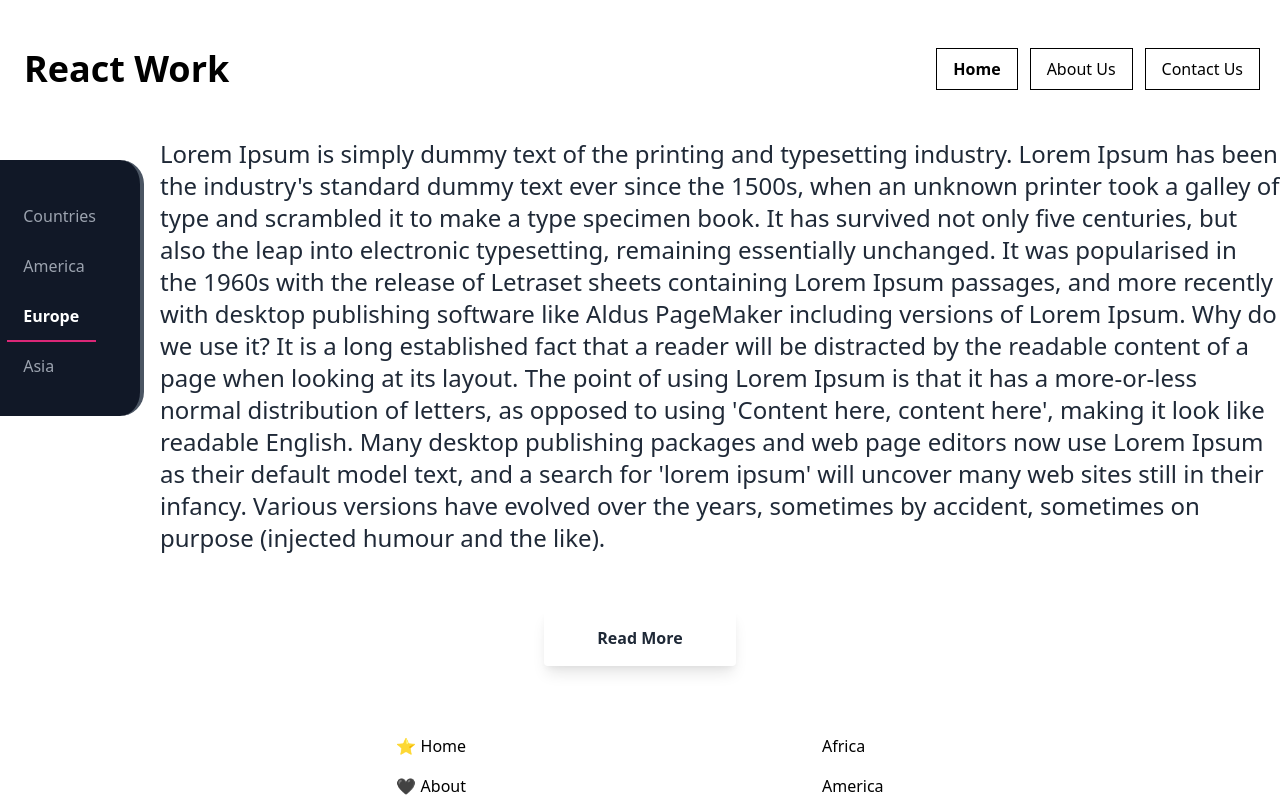
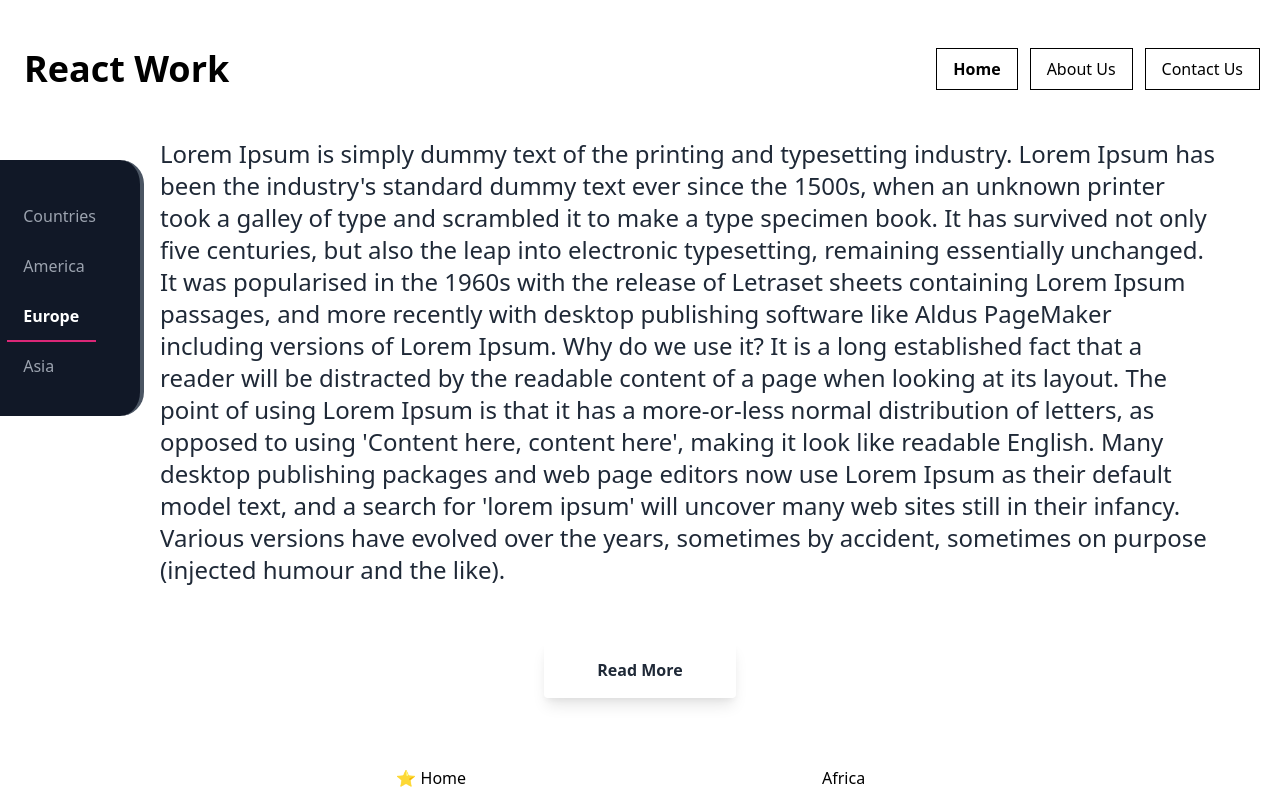
Before and after one commit to mugabee/reactWork, a React (Create React App) app: page / in a window 1280 px wide. Shown: the top 800 px of the page. Built offline with nearby package versions, Linux system fonts and the light colour scheme.

Commit message:
Applying The right Margin view on Main Section

```diff
--- a/src/components/Main.js
+++ b/src/components/Main.js
@@ -4,7 +4,7 @@ export default class Footer extends Component {
   render() {
     return (
       <div className="text-center px-3 lg:px-0">
-        <p className="leading-normal md:ml-40 text-left text-gray-800 text-base md:text-xl lg:text-2xl mb-8">
+        <p className="leading-normal mx-4 md:mr-16 md:ml-40 text-left text-gray-800 text-base md:text-xl lg:text-2xl mb-8">
           Lorem Ipsum is simply dummy text of the printing and typesetting
           industry. Lorem Ipsum has been the industry's standard dummy text ever
           since the 1500s, when an unknown printer took a galley of type and
```
